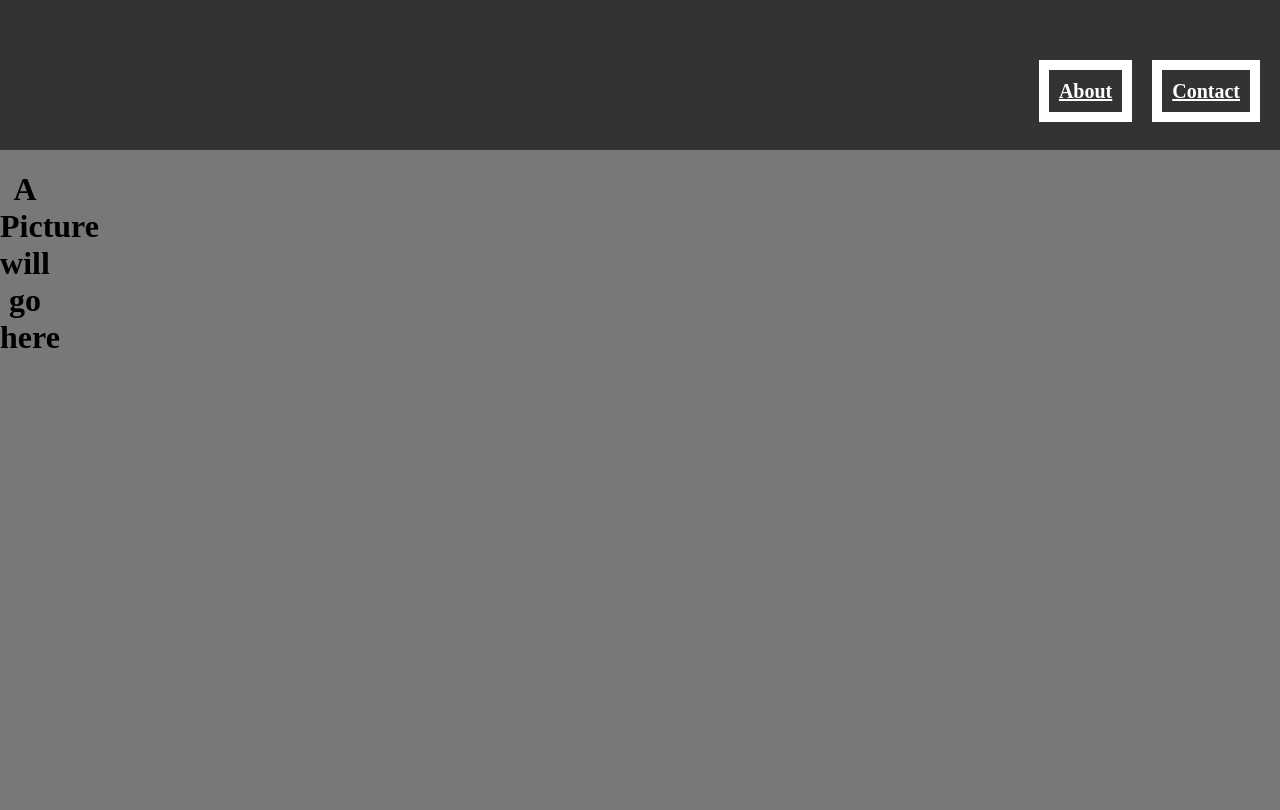
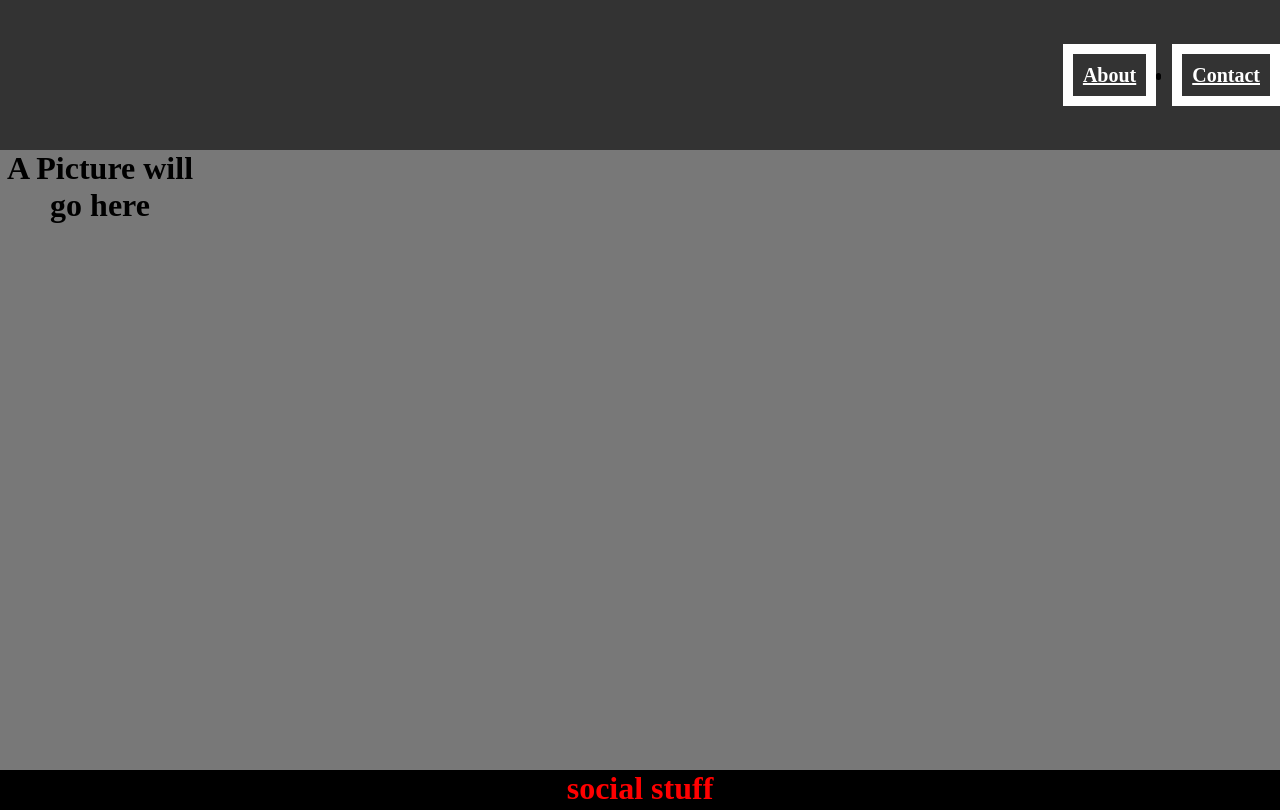
Before and after one commit to ddimagiba/Final_Project-Front-End-, a plain HTML site: page index.html in a window 1280 px wide. Shown: the top 810 px of the page. Drawn offline with Linux system fonts and the light colour scheme.

Commit message:
New Changes
office hours

```diff
--- a/index.html
+++ b/index.html
@@ -2,7 +2,7 @@
 <html lang="en">
 <head>
 	<meta charset="UTF-8">
-	<link rel="stylesheet" type="text/css" href="./styles/main.css">
+	<link rel="stylesheet" type="text/css" href="styles/main.css">
 
 	<script src="./main.js"></script>
 	<title>FINAL PROJECT: SICKROC</title>
@@ -10,16 +10,16 @@
 
 
 <body>
-
-	<div id="header">
+	<div id="header" class="top ">
 		<ul id="nav">
 			<li><a href="#">About</a><li>
 			<li><a href="#">Contact</a></li>
 		</ul>
 	</div>
 
+
 <main id="profile">
-	<h1>
+	<h1 class="picture">
 		A Picture will go here
 	</h1>
 </main>
@@ -27,11 +27,9 @@
 
 
 <footer id="foot">
-
 	<div class="info">
 		<h1>social stuff</h1>
 	</div>
-
 </footer>
 
 </body>
--- a/styles/main.css
+++ b/styles/main.css
@@ -1,3 +1,8 @@
+* {
+	margin: 0;
+	padding: 0;
+}
+
 body {
 	background-color: rgb(120,120,120);
 	margin: auto;
@@ -13,18 +18,28 @@ body {
 	position: relative;
 }
 
+.clearfix:after {
+	content: ".";
+	display: table;
+	clear: both;
+}
+
 #nav {
-	list-style: none;
-	float: right;
+	/*list-style: none;
+	float: right;*/
+	display: flex;
+	flex-direction: row;
+	justify-content:  end;
 
 }
 #logo{
 	float: right;
 }
 
-#nav li{
-	margin-left: 20px;
-	float: left;
+#nav li:first-of-type {
+	margin-left: auto;
+	margin-right: 1em;
+	list-style: none
 
 }
 
@@ -43,14 +58,12 @@ body {
 }
 
 #profile {
-	width: 50px;
+	width: 200px;
 	height: 620px;
-
+	text-align: center;
 }
 
-h1 {
-	text-align: center;
-}
+
 
 #foot {
 	background-color: black;
```
